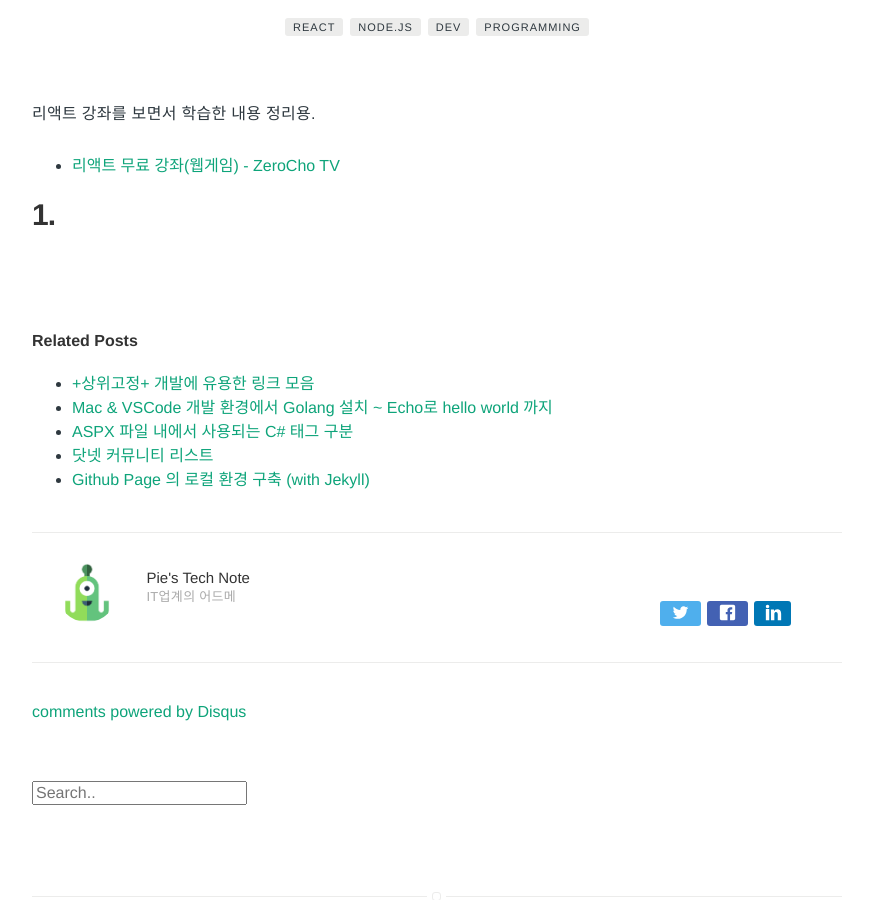
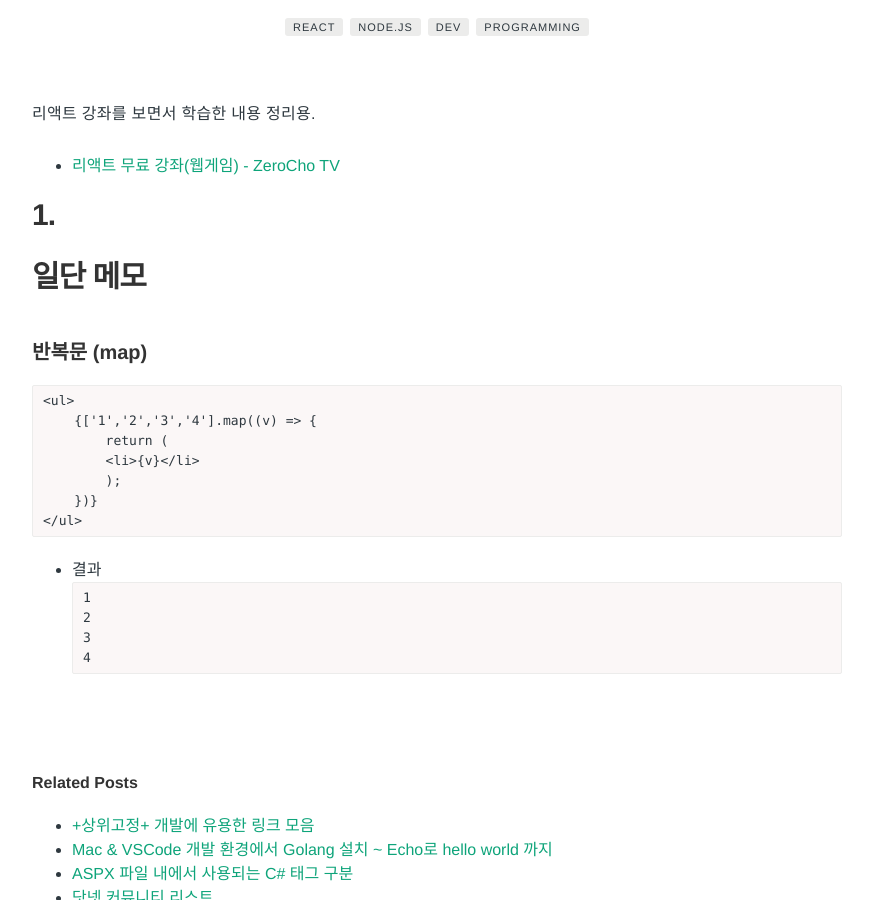
Before and after one commit to Pie001/pie001.github.io, a Jekyll site: the page built from _posts/2020-11-18-0070.md, in a window 1280 px wide and 900 px high, scrolled down 335 px. Shown: the whole window, without its empty margins (203-1076 px from the left). Built offline with Jekyll 4.4.1, drawn with Linux system fonts in a browser that asks for light colours; comment, search, counter and statistics services are not loaded.

Commit message:
Update 2020-11-18-0070.md

````diff
--- a/_posts/2020-11-18-0070.md
+++ b/_posts/2020-11-18-0070.md
@@ -20,3 +20,26 @@ description: React 기본 학습 -1
 - [리액트 무료 강좌(웹게임) - ZeroCho TV](https://www.youtube.com/watch?v=V3QsSrldHqI&list=PLcqDmjxt30RtqbStQqk-eYMK8N-1SYIFn)
 
 # 1.
+
+
+
+
+# 일단 메모
+
+### 반복문 (map)
+```
+<ul>
+    {['1','2','3','4'].map((v) => {
+        return (
+        <li>{v}</li>
+        );
+    })}
+</ul>
+```
+- 결과
+```
+1
+2
+3
+4
+```
````
